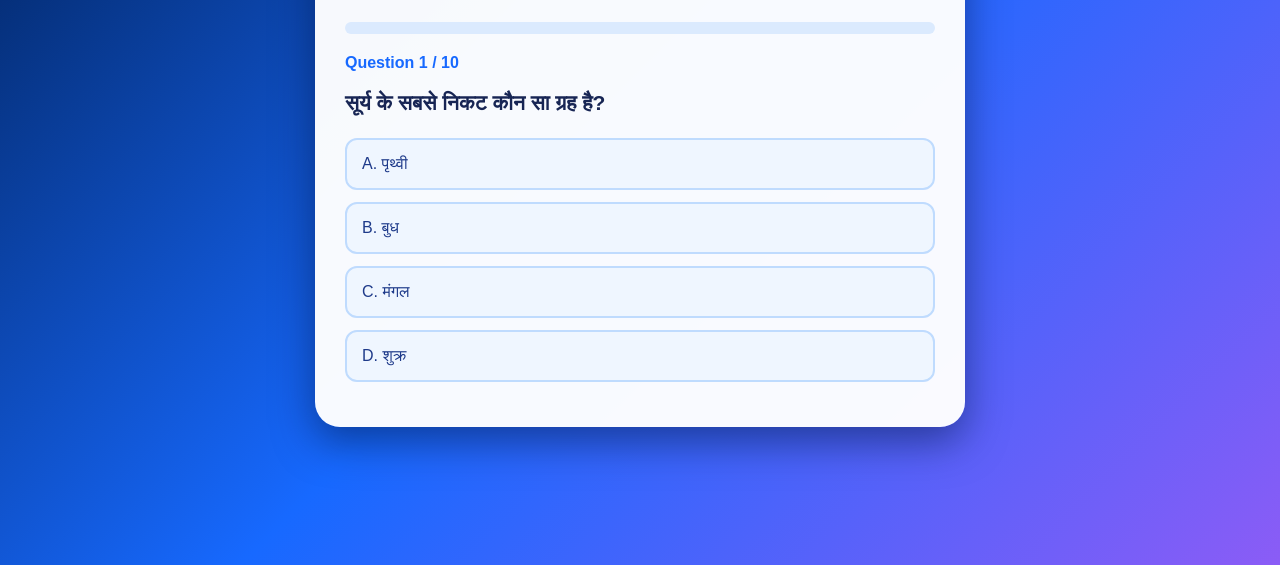
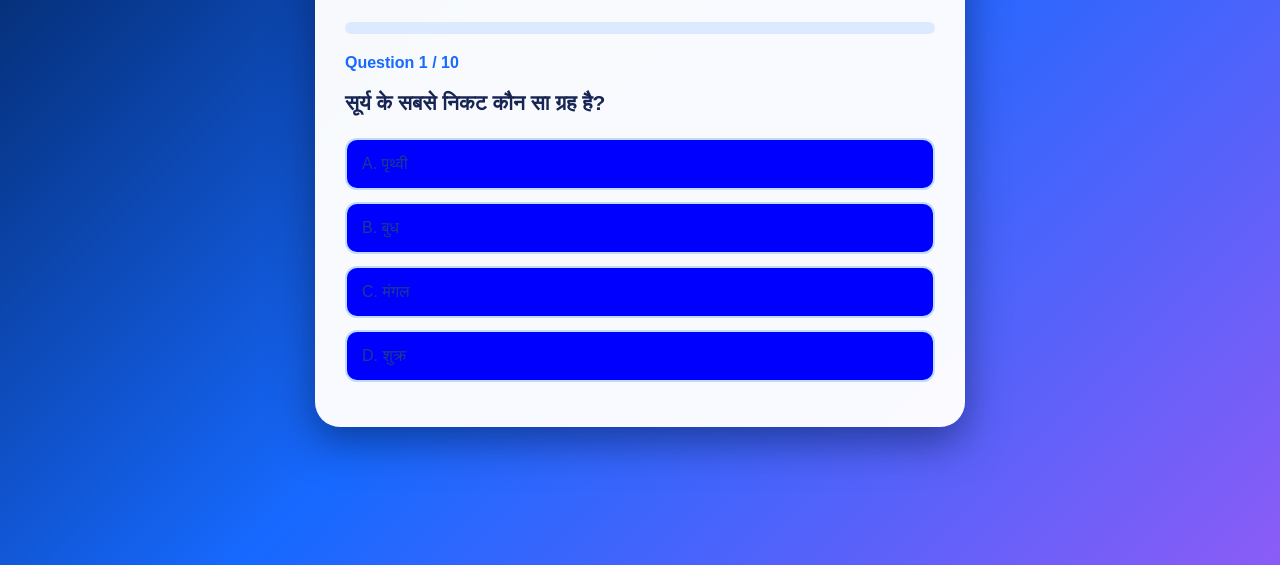
Before and after one commit to gj6968825-debug/AI-quiz-generatorm-new, a plain HTML site: page index.html in a window 1280 px wide. Shown: the part 235-800 px from the top of the page. Drawn offline with Linux system fonts and the light colour scheme.

Commit message:
Update index.html

```diff
--- a/index.html
+++ b/index.html
@@ -86,7 +86,7 @@ h1 {
     padding: 15px;
     margin: 12px 0;
     border: 2px solid #bfdbfe;
-    background: #eff6ff;
+    background: blue;
     border-radius: 12px;
     cursor: pointer;
     text-align: left;
```
